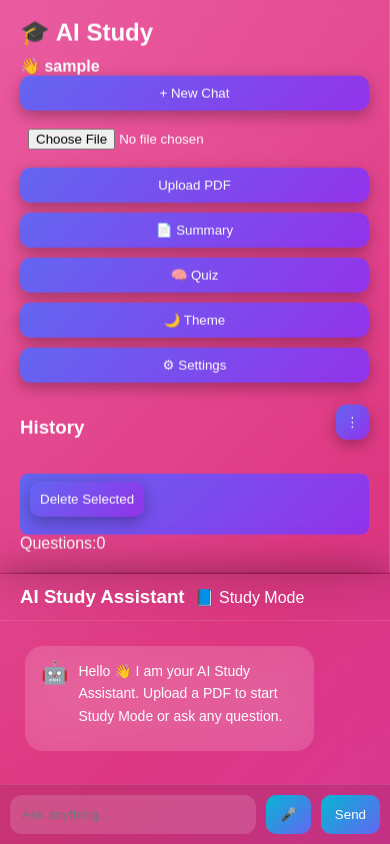
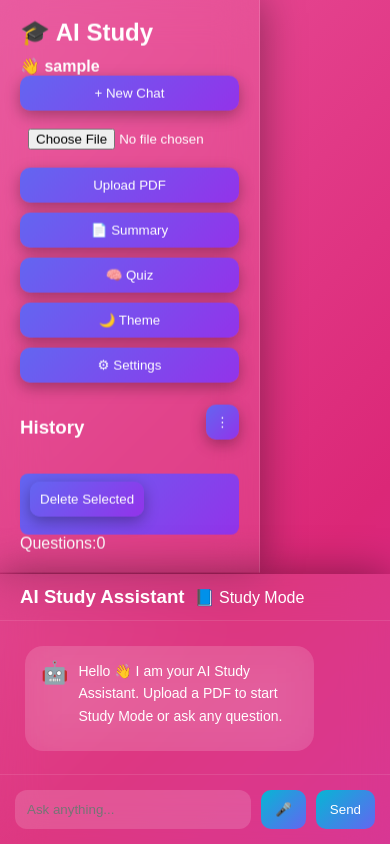
Before and after one commit to Pugazhanthi11/updated-ai-study-assistant, a website: page frontend/index.html in a window 390 px wide. Drawn offline with nearby package versions, Linux system fonts and the light colour scheme; no server answers; sample sign-in values are in the browser's storage.

Commit message:
Update style.css

```diff
--- a/frontend/style.css
+++ b/frontend/style.css
@@ -729,38 +729,3 @@ cursor:pointer;
 z-index:2000;
 display:none;
 }
-
-/* ===== MOBILE RESPONSIVE FIX ===== */
-
-@media (max-width: 768px){
-
-.app{
-flex-direction: column;
-height: 100vh;
-}
-
-.sidebar{
-width: 100%;
-height: auto;
-position: relative;
-}
-
-.chat-container{
-width: 100%;
-height: calc(100vh - 180px);
-}
-
-#chat-box{
-height: calc(100vh - 260px);
-overflow-y: auto;
-}
-
-.input-area{
-position: fixed;
-bottom: 0;
-left: 0;
-width: 100%;
-padding: 10px;
-background: rgba(0,0,0,0.1);
-}
-}
```
